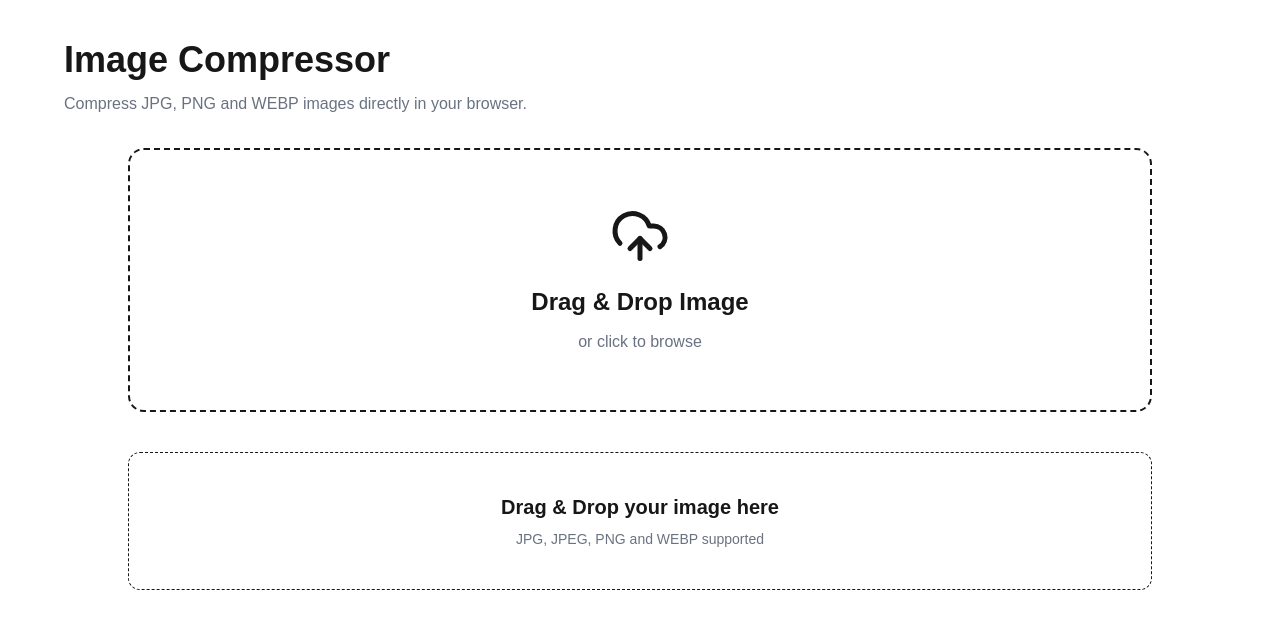
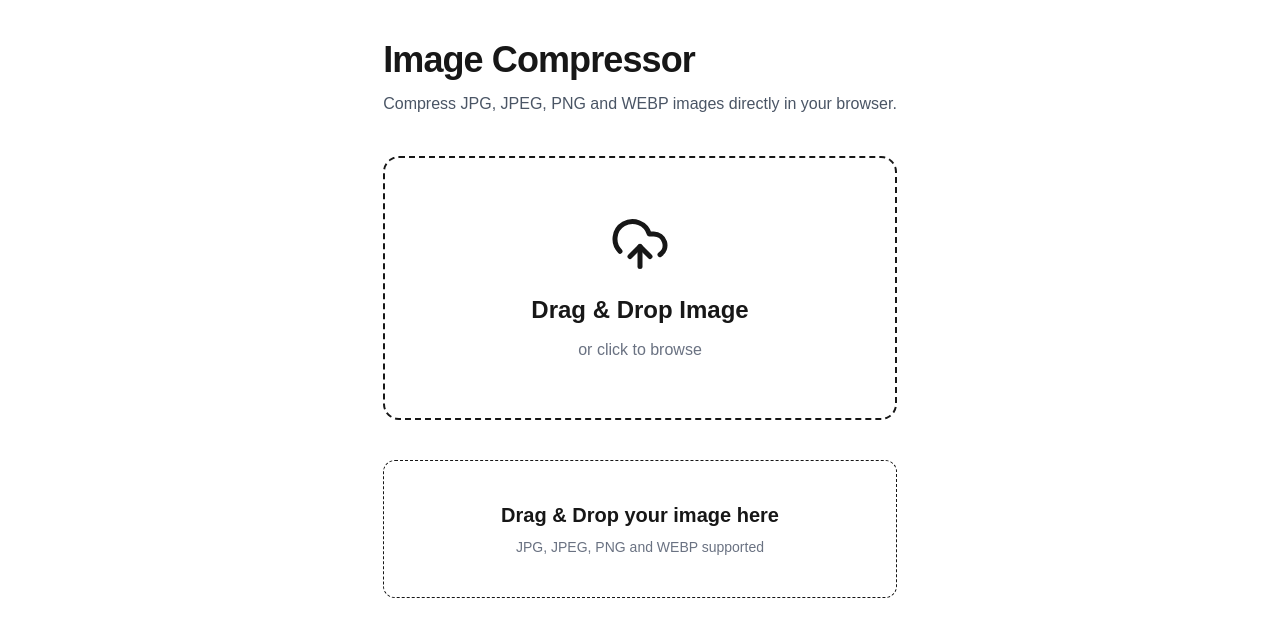
Before and after one commit to kumarmanoj396/allconverterhub, a Next.js app in the folder frontend/: page /tools/image-compressor in a window 1280 px wide. Shown: the top 636 px of the page. Built offline with nearby package versions, Linux system fonts and the light colour scheme.

Commit message:
refactor(project): reorganize image compressor architecture

```diff
--- a/frontend/app/tools/image-compressor/page.tsx
+++ b/frontend/app/tools/image-compressor/page.tsx
@@ -1,21 +1,13 @@
+import ToolLayout from "@/components/layout/ToolLayout";
 import ImageCompressor from "@/components/tools/image-compressor/ImageCompressor";
 
 export default function ImageCompressorPage() {
   return (
-    <main className="container mx-auto px-4 py-10">
-      <div className="mx-auto max-w-6xl">
-        <h1 className="text-4xl font-bold">
-          Image Compressor
-        </h1>
-
-        <p className="mt-3 text-gray-500">
-          Compress JPG, PNG and WEBP images directly in your browser.
-        </p>
-
-        <div className="mt-8">
-          <ImageCompressor />
-        </div>
-      </div>
-    </main>
+    <ToolLayout
+      title="Image Compressor"
+      description="Compress JPG, JPEG, PNG and WEBP images directly in your browser."
+    >
+      <ImageCompressor />
+    </ToolLayout>
   );
 }
--- a/frontend/components/layout/ToolLayout.tsx
+++ b/frontend/components/layout/ToolLayout.tsx
@@ -1,35 +1,29 @@
 import { ReactNode } from "react";
 
-type ToolLayoutProps = {
+interface ToolLayoutProps {
   title: string;
   description: string;
-  icon: string;
   children: ReactNode;
-};
+}
 
 export default function ToolLayout({
   title,
   description,
-  icon,
   children,
 }: ToolLayoutProps) {
   return (
-    <main className="min-h-screen bg-slate-950 text-white">
-      <div className="mx-auto max-w-5xl px-6 py-12">
-        <div className="mb-8">
-          <div className="text-5xl">{icon}</div>
-
-          <h1 className="mt-4 text-4xl font-bold">
+    <main className="mx-auto max-w-7xl px-4 py-10">
+      <div className="mb-10">
+        <h1 className="text-4xl font-bold tracking-tight">
           {title}
         </h1>
 
-          <p className="mt-3 text-slate-400">
+        <p className="mt-3 max-w-3xl text-gray-600 dark:text-gray-400">
           {description}
         </p>
       </div>
 
       {children}
-      </div>
     </main>
   );
 }
```
Also changed, not shown: 1 other file (tests, documents, lock files or other folders). Lines whose indentation alone changed are shown as unchanged.
